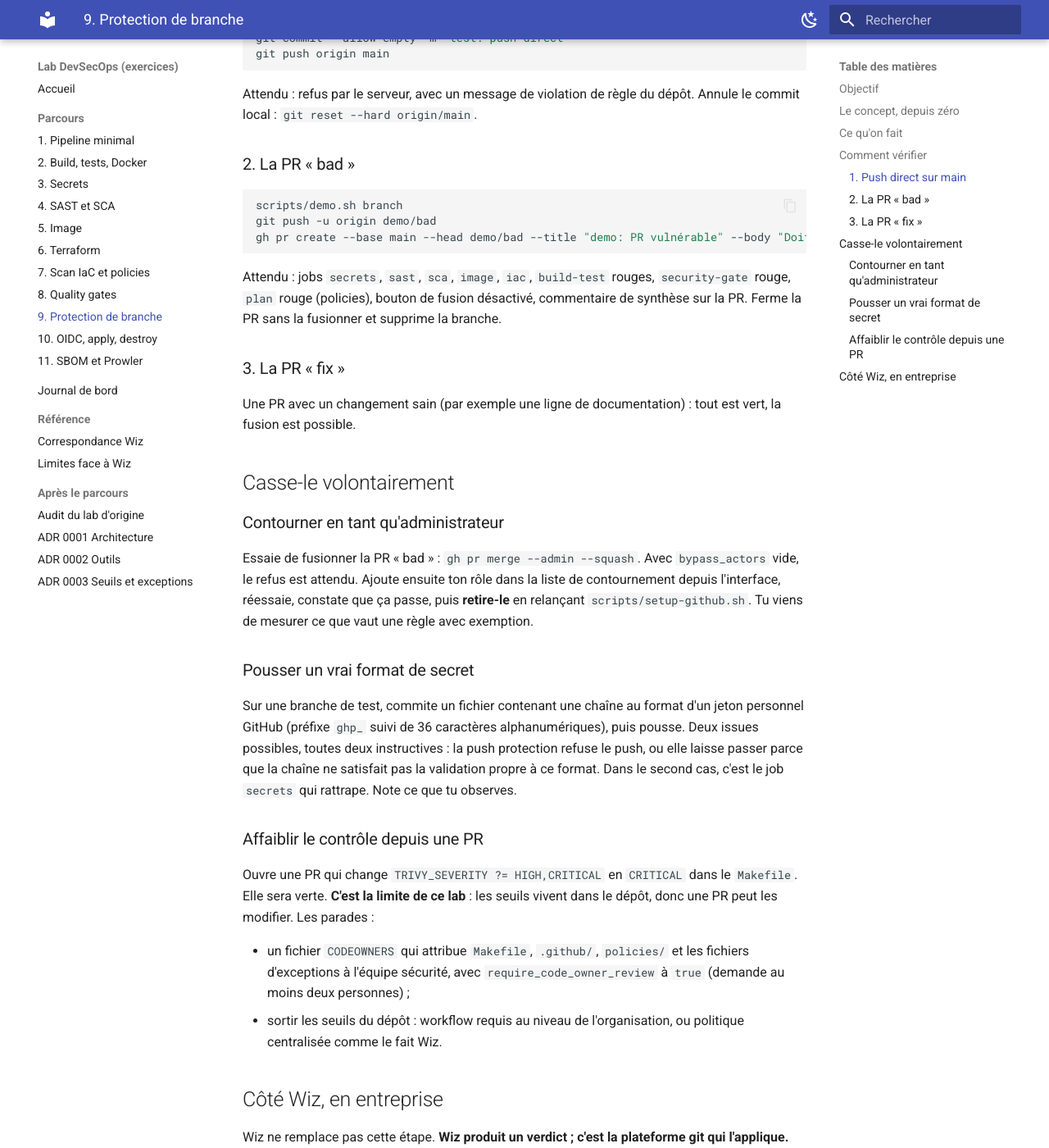
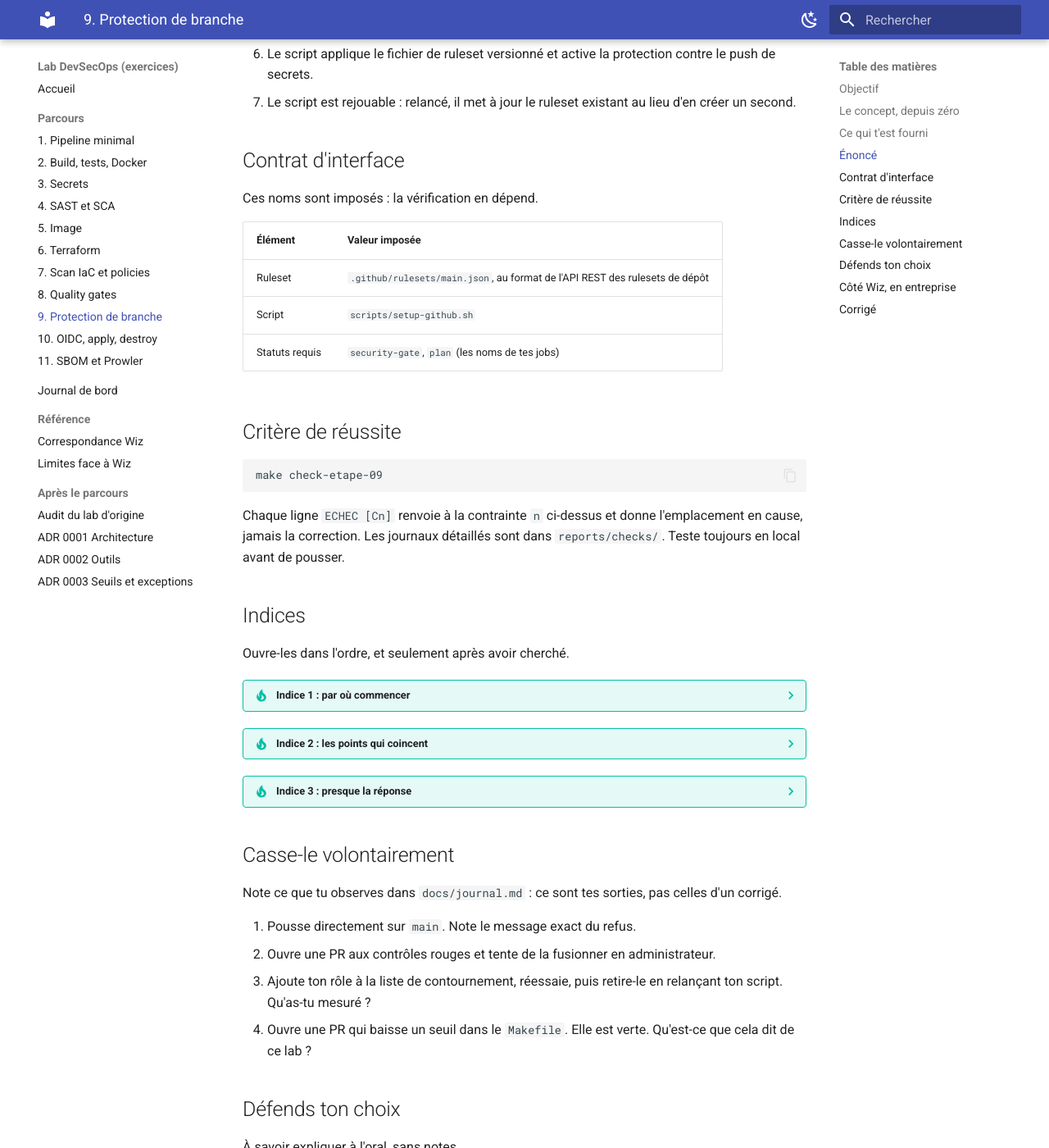
Before and after one commit to Gachtout/Lab-CI-CD, an MkDocs documentation site: the page built from docs/etapes/09-branch-protection.md, in a window 1280 px wide and 1400 px high, scrolled down 2140 px. Shown: the whole window at 82% size. Built offline with MkDocs 1.6.1 and Material for MkDocs 9.7.7, drawn with Linux system fonts in a browser that asks for light colours; some of the changed text lies outside the part shown.

Commit message:
feat(exercices): étape 9, protection de branche (statique)
Énoncé au format exercice (contraintes numérotées, contrat d'interface, trois niveaux d'indices, questions d'oral), vérification make check-etape-09 et un mutant par contrainte.

Co-Authored-By: Claude Fable 5.2 <noreply@anthropic.com>
Claude-Session: https://claude.ai/code/session_01AMFYzWPEoay5hpvamFqwWu

````diff
--- a/docs/etapes/09-branch-protection.md
+++ b/docs/etapes/09-branch-protection.md
@@ -1,7 +1,17 @@
 # Étape 9 : la protection de branche, la vraie barrière
 
-!!! warning "Non exécuté par l'auteur du lab"
-    Cette étape configure GitHub. Elle n'a pas pu être testée avant la création du dépôt : le JSON et le script sont valides syntaxiquement, pas encore éprouvés. Les sorties attendues ci-dessous sont à confirmer et à capturer au [point de contrôle 2](../reference/checkpoints.md).
+!!! warning "Vérification statique uniquement"
+    `make check-etape-09` lit ton fichier JSON et ton script. Il ne contacte jamais GitHub et **n'exécute pas** ton script.
+
+    | Vérifié par le check | À tester toi-même sur GitHub |
+    |---|---|
+    | Structure du ruleset (cible, contournement, règles, statuts requis) | Le ruleset est accepté par l'API et apparaît dans *Settings → Rules* |
+    | Syntaxe du script, fichier qu'il applique, option de push protection | Le script s'exécute sans erreur, et une seconde exécution ne crée pas de doublon |
+    | — | Un push direct sur `main` est refusé |
+    | — | Une PR aux contrôles rouges ne peut pas être fusionnée, même par un administrateur |
+    | — | La push protection refuse (ou non) un secret d'un format connu |
+
+    Appliquer un ruleset modifie le dépôt : fais-le quand tu es prêt, pas avant d'avoir un pipeline vert sur `main`.
 
 ## Objectif
 
@@ -28,77 +38,86 @@ La couche 2 sans la couche 3 est un voyant sur un tableau de bord : il s'allume,
 
 **La push protection** agit encore plus tôt : GitHub analyse le contenu d'un `git push` et le refuse s'il contient un secret d'un format connu (jeton GitHub, clé AWS…). Elle s'applique à toutes les branches.
 
-## Ce qu'on fait
+## Ce qui t'est fourni
 
-- `.github/rulesets/main.json` : le ruleset, versionné dans le dépôt.
-- `scripts/setup-github.sh` : active le secret scanning et la push protection, crée ou met à jour le ruleset, crée l'environnement `dev` avec approbation manuelle (utilisé à l'étape 10).
+- Rien : tu écris le ruleset et le script de zéro.
 
-```json title=".github/rulesets/main.json (extrait)"
-"bypass_actors": [],
-"rules": [
-  { "type": "deletion" },
-  { "type": "non_fast_forward" },
-  { "type": "pull_request", "parameters": { "required_approving_review_count": 0, … } },
-  { "type": "required_status_checks", "parameters": {
-      "strict_required_status_checks_policy": true,
-      "required_status_checks": [ { "context": "security-gate" }, { "context": "plan" } ] } }
-]
+## Énoncé
+
+Livrables :
+
+- `.github/rulesets/main.json`.
+- `scripts/setup-github.sh`, exécutable, qui applique la configuration avec `gh`.
+
+Contraintes :
+
+1. Le ruleset est actif et vise la branche par défaut.
+2. Personne ne peut le contourner : la liste des acteurs exemptés est vide.
+3. La branche ne peut être ni supprimée, ni réécrite par un push forcé.
+4. Toute modification passe par une pull request.
+5. La fusion exige les statuts `security-gate` et `plan`, sur une branche à jour.
+6. Le script applique le fichier de ruleset versionné et active la protection contre le push de secrets.
+7. Le script est rejouable : relancé, il met à jour le ruleset existant au lieu d'en créer un second.
+
+## Contrat d'interface
+
+Ces noms sont imposés : la vérification en dépend.
+
+| Élément | Valeur imposée |
+|---|---|
+| Ruleset | `.github/rulesets/main.json`, au format de l'API REST des rulesets de dépôt |
+| Script | `scripts/setup-github.sh` |
+| Statuts requis | `security-gate`, `plan` (les noms de tes jobs) |
+
+## Critère de réussite
+
+```bash
+make check-etape-09
 ```
 
-Deux réglages à savoir défendre :
+Chaque ligne `ECHEC [Cn]` renvoie à la contrainte `n` ci-dessus et donne l'emplacement en cause, jamais la correction. Les journaux détaillés sont dans `reports/checks/`. Teste toujours en local avant de pousser.
 
-- **`bypass_actors` vide** : aucun rôle n'est exempté. Si l'administrateur peut contourner, la règle protège contre les erreurs, pas contre un compte compromis.
-- **`required_approving_review_count: 0`** : sur un dépôt personnel, on ne peut pas approuver sa propre PR ; exiger une revue bloquerait tout. En équipe, cette valeur passe à 1 ou 2.
+## Indices
 
-## Comment vérifier
+Ouvre-les dans l'ordre, et seulement après avoir cherché.
 
-```bash
-scripts/setup-github.sh
-gh api repos/:owner/:repo/rulesets --jq '.[] | {name, enforcement}'
-```
+??? tip "Indice 1 : par où commencer"
+    - Un ruleset est un objet JSON que l'API REST de GitHub sait créer et mettre à jour. Cherche « repository rulesets » dans la référence de l'API.
+    - `gh api` envoie un fichier comme corps de requête.
 
-Puis trois essais, à faire dans l'ordre.
+??? tip "Indice 2 : les points qui coincent"
+    - Les règles sont une liste d'objets typés ; certaines ont des paramètres.
+    - La branche par défaut se désigne par un mot-clé spécial plutôt que par son nom.
+    - Pour être rejouable, le script doit d'abord chercher un ruleset du même nom.
+    - Le secret scanning et la push protection se règlent sur le dépôt lui-même, pas dans le ruleset.
 
-### 1. Push direct sur `main`
-
-```bash
-git switch main
-git commit --allow-empty -m "test: push direct"
-git push origin main
-```
-
-Attendu : refus par le serveur, avec un message de violation de règle du dépôt. Annule le commit local : `git reset --hard origin/main`.
-
-### 2. La PR « bad »
-
-```bash
-scripts/demo.sh branch
-git push -u origin demo/bad
-gh pr create --base main --head demo/bad --title "demo: PR vulnérable" --body "Doit être bloquée."
-```
-
-Attendu : jobs `secrets`, `sast`, `sca`, `image`, `iac`, `build-test` rouges, `security-gate` rouge, `plan` rouge (policies), bouton de fusion désactivé, commentaire de synthèse sur la PR. Ferme la PR sans la fusionner et supprime la branche.
-
-### 3. La PR « fix »
-
-Une PR avec un changement sain (par exemple une ligne de documentation) : tout est vert, la fusion est possible.
+??? tip "Indice 3 : presque la réponse"
+    - Quatre types de règles suffisent : suppression, avance non rapide, pull request, statuts requis.
+    - Les statuts requis sont une liste de contextes, avec un booléen qui impose une branche à jour.
+    - Sur un dépôt personnel, le nombre d'approbations requises vaut zéro : on ne peut pas approuver sa propre PR.
+    - Création par la méthode POST sur la collection, mise à jour par PUT sur l'identifiant trouvé.
+    - Les réglages de sécurité du dépôt passent par une requête PATCH avec des champs imbriqués `security_and_analysis`.
 
 ## Casse-le volontairement
 
-### Contourner en tant qu'administrateur
+Note ce que tu observes dans `docs/journal.md` : ce sont tes sorties, pas celles d'un corrigé.
 
-Essaie de fusionner la PR « bad » : `gh pr merge --admin --squash`. Avec `bypass_actors` vide, le refus est attendu. Ajoute ensuite ton rôle dans la liste de contournement depuis l'interface, réessaie, constate que ça passe, puis **retire-le** en relançant `scripts/setup-github.sh`. Tu viens de mesurer ce que vaut une règle avec exemption.
+1. Pousse directement sur `main`. Note le message exact du refus.
+2. Ouvre une PR aux contrôles rouges et tente de la fusionner en administrateur.
+3. Ajoute ton rôle à la liste de contournement, réessaie, puis retire-le en relançant ton script. Qu'as-tu mesuré ?
+4. Ouvre une PR qui baisse un seuil dans le `Makefile`. Elle est verte. Qu'est-ce que cela dit de ce lab ?
 
-### Pousser un vrai format de secret
+## Défends ton choix
 
-Sur une branche de test, commite un fichier contenant une chaîne au format d'un jeton personnel GitHub (préfixe `ghp_` suivi de 36 caractères alphanumériques), puis pousse. Deux issues possibles, toutes deux instructives : la push protection refuse le push, ou elle laisse passer parce que la chaîne ne satisfait pas la validation propre à ce format. Dans le second cas, c'est le job `secrets` qui rattrape. Note ce que tu observes.
+À savoir expliquer à l'oral, sans notes.
 
-### Affaiblir le contrôle depuis une PR
-
-Ouvre une PR qui change `TRIVY_SEVERITY ?= HIGH,CRITICAL` en `CRITICAL` dans le `Makefile`. Elle sera verte. **C'est la limite de ce lab** : les seuils vivent dans le dépôt, donc une PR peut les modifier. Les parades :
-
-- un fichier `CODEOWNERS` qui attribue `Makefile`, `.github/`, `policies/` et les fichiers d'exceptions à l'équipe sécurité, avec `require_code_owner_review` à `true` (demande au moins deux personnes) ;
-- sortir les seuils du dépôt : workflow requis au niveau de l'organisation, ou politique centralisée comme le fait Wiz.
+1. Pourquoi le pipeline seul ne bloque-t-il rien ?
+2. Qui peut contourner chacune des trois couches (hook, CI, ruleset) ?
+3. Pourquoi vider la liste de contournement, y compris pour les administrateurs ?
+4. Pourquoi exiger une branche à jour avant la fusion ?
+5. Que protège la push protection que le pipeline ne protège pas ?
+6. Les seuils vivent dans le dépôt. Cite deux façons de les mettre hors de portée d'une PR.
+7. En arrivant dans une équipe, quelle question poses-tu pour savoir si leur outil de scan bloque réellement quelque chose ?
 
 ## Côté Wiz, en entreprise
 
@@ -112,3 +131,11 @@ Wiz ne remplace pas cette étape. **Wiz produit un verdict ; c'est la plateforme
 | Seuils modifiables par PR | Politiques Wiz dans la console : une PR ne peut pas les baisser |
 
 C'est souvent le point faible d'un déploiement : l'outil est branché partout, mais en mode rapport, sans statut requis. La question à poser en arrivant est « quel statut est exigé, et qui peut le contourner ? ».
+
+## Corrigé
+
+À ouvrir seulement une fois `make check-etape-09` vert et les questions travaillées : [`etape-09-solution`](https://github.com/Gachtout/Lab-CI-CD/tree/etape-09-solution). La version finale de tout le parcours est sur la branche [`solution`](https://github.com/Gachtout/Lab-CI-CD/tree/solution).
+
+Corrections apportées plus tard à ce corrigé :
+
+- Le script du corrigé de cette étape ne crée qu'un environnement `dev` ; l'étape 10 ajoute `dev-plan` et limite les deux à la branche `main`.
````
Also changed, not shown: 3 other files.
